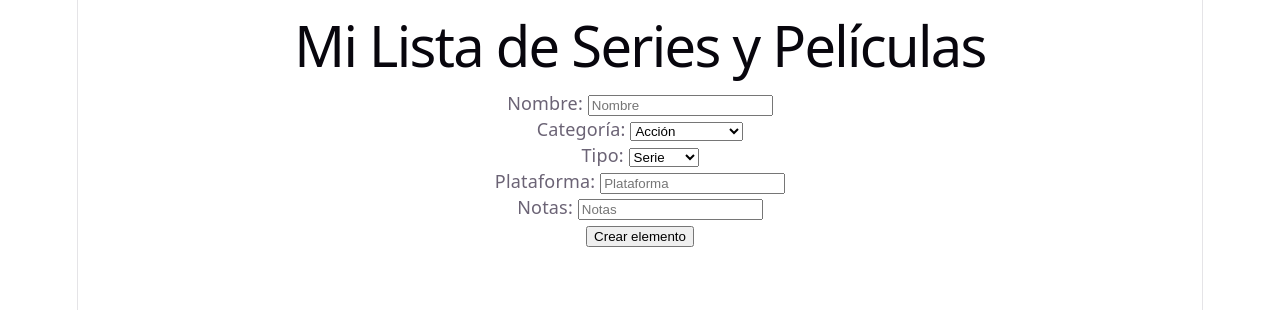
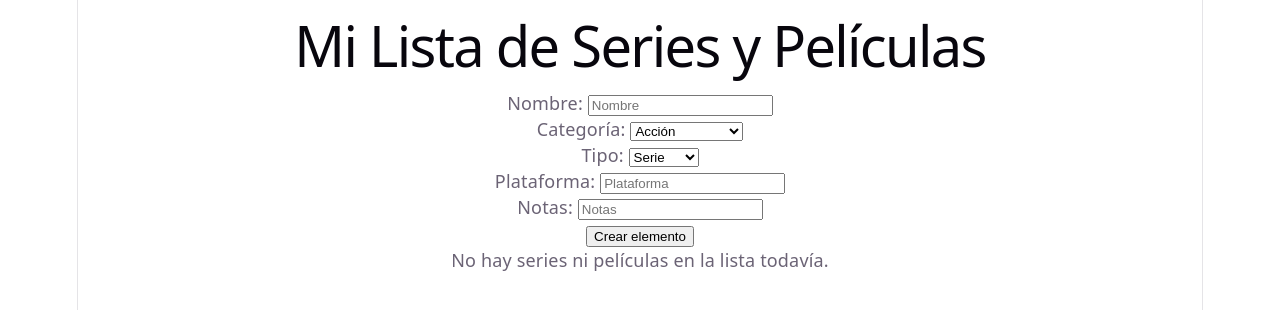
Before and after one commit to anaxmarcela/proyectoWeb2, a React app in the folder frontend/: page / in a window 1280 px wide. Shown: the top 310 px of the page. Built offline with nearby package versions, Linux system fonts and the light colour scheme; the HTML template or start-up script is replaced by a standard one.

Commit message:
feat: integrar listaItems

```diff
--- a/frontend/src/App.jsx
+++ b/frontend/src/App.jsx
@@ -1,5 +1,6 @@
 import { useState, useEffect } from 'react'
 import FormularioItem from './components/FormularioItem'
+import ListaItems from './components/ListaItems'
 
 function App() {
   const [items, setItems] = useState(() => {
@@ -16,12 +17,25 @@ function App() {
     setItems([...items, item]);
   }
 
+  const cambiarEstado = (id, nuevoEstado) => {
+    setItems(items.map(item =>
+      item.id === id
+        ? { ...item, estado: nuevoEstado, fechaActividad: new Date().toISOString() }
+        : item
+    ))
+  }
+
+  const archivarItem = (id) => {
+    setItems(items.map(item =>
+      item.id === id ? { ...item, activo: false } : item
+    ))
+  }
+
   return (
     <div>
       <h1>Mi Lista de Series y Películas</h1>
       <FormularioItem onAgregar={agregarItem} />
-      {/*<ListaItems items={items} />*/}
-
+      <ListaItems items={items} onCambiarEstado={cambiarEstado} onArchivar={archivarItem} />
     </div>
   )
 
```
